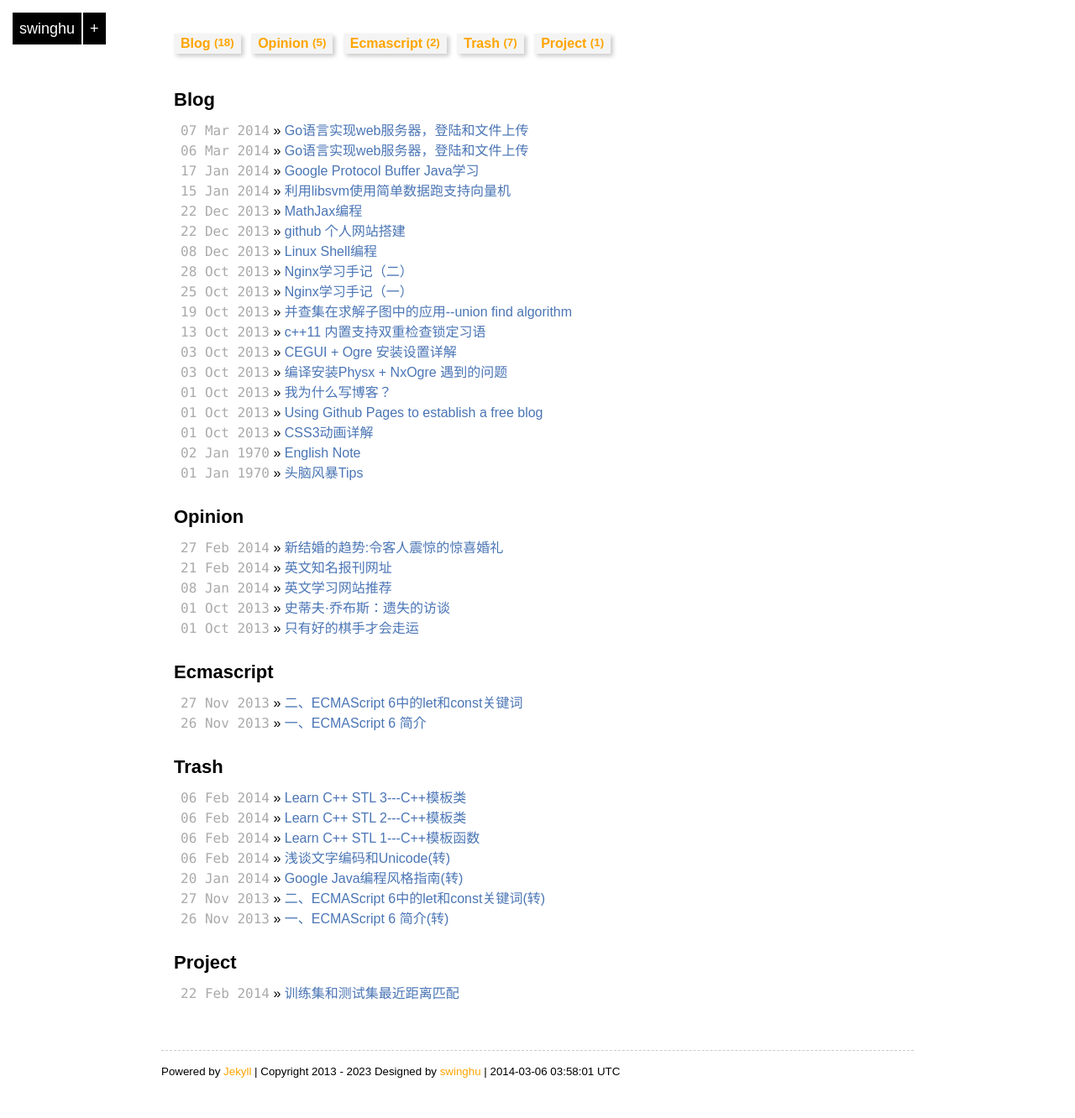
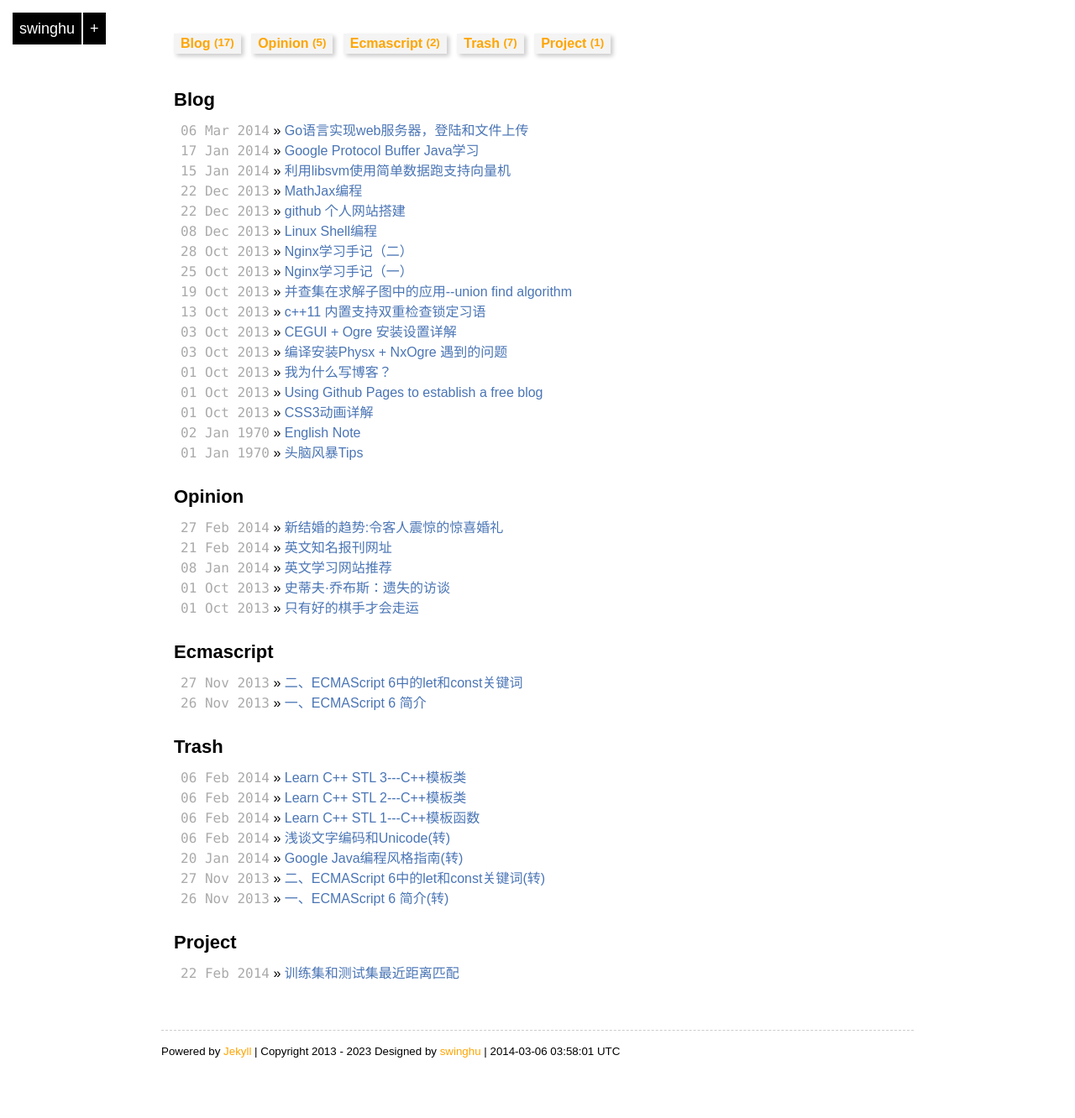
Before and after one commit to swinghu/swinghu.github.com, a Jekyll site: the page built from categories/index.md, in a window 1280 px wide. Shown: the whole page at 84% size. Built offline with Jekyll 4.4.1, drawn with Linux system fonts in a browser that asks for light colours; Markdown is read by kramdown in place of the engine named in the settings; comment, search, counter and statistics services are not loaded; after the commit the page ends 1308 px from its top, so only the background shows below that.

Commit message:
add new file

```diff
--- a/_posts/blog/2014-3-6-Go-language-webserver-login-and-uploadfile.md
+++ b/_posts/blog/2014-3-6-Go-language-webserver-login-and-uploadfile.html
@@ -1,10 +1,3 @@
----
-layout: post
-title: Go语言实现web服务器，登陆和文件上传
-description: 学习使用Go语言实现一个web服务器，编写登陆页面，上传文件页面，实现简单登陆验证和文件上传功能
-category: blog
----
-
 ---
 layout: post
 title: Go语言实现web服务器，登陆和文件上传
@@ -304,7 +297,8 @@ img {
   max-width: 100%
 }
 </style>
-
+</head>
+<body>
 <h1 id="go-web-">Go语言实现web服务器，登陆和文件上传</h1>
 <p>学习使用Go语言实现一个web服务器，编写登陆页面，上传文件页面，实现简单登陆验证和文件上传功能</p>
 <h2 id="web-">web服务器</h2>
@@ -331,7 +325,31 @@ img {
     }</code></pre>
 <p>浏览器输入127.0.0.1,查看结果：<br><img src="http://i.imgur.com/WIRrOcq.png" alt=""></p>
 <h2 id="-">登陆页面设计</h2>
-<p>Notepad++ 编写html文件并保存为login.gptl(以下github自动将html转换为网页显示)<br>    <html><br>    <head><br>    <title></title><br>    </head><br>    <body><br>        <table weith="1024" heigth="400"><br>        <input type="checkbox" name = "interest" value = "football">足球<br>        <input type="checkbox" name = "interest" value= "basketball">篮球<br>        <input type="checkbox" name = "interest" value ="tennis">网球<br>        <form action="/login" method="post"><br>            用户名:<input type="text" name="username"><br>            密码:<input type="password" name="password"><br>            <input type = "hidden" name = "token" value = "{{.}}"><br>            <input type="submit" value="登陆"><br>        </form><br>        <select name = "fruit"><br>        <option value = "apple">apple</option><br>        <option value = "pear"> pear</option><br>        <option value = "banana">banana</option><br>        </select><br>    </body><br>    </html></p>
+<p>Notepad++ 编写html文件并保存为login.gptl(以下github自动将html转换为网页显示)    </p>
+<blockquote>
+<pre><code>&lt;html&gt;
+&lt;head&gt;
+&lt;title&gt;&lt;/title&gt;
+&lt;/head&gt;
+&lt;body&gt;
+    &lt;table weith=&quot;1024&quot; heigth=&quot;400&quot;&gt;
+    &lt;input type=&quot;checkbox&quot; name = &quot;interest&quot; value = &quot;football&quot;&gt;足球
+    &lt;input type=&quot;checkbox&quot; name = &quot;interest&quot; value= &quot;basketball&quot;&gt;篮球
+    &lt;input type=&quot;checkbox&quot; name = &quot;interest&quot; value =&quot;tennis&quot;&gt;网球
+    &lt;form action=&quot;/login&quot; method=&quot;post&quot;&gt;
+        用户名:&lt;input type=&quot;text&quot; name=&quot;username&quot;&gt;
+        密码:&lt;input type=&quot;password&quot; name=&quot;password&quot;&gt;
+        &lt;input type = &quot;hidden&quot; name = &quot;token&quot; value = &quot;{{.}}&quot;&gt;
+        &lt;input type=&quot;submit&quot; value=&quot;登陆&quot;&gt;
+    &lt;/form&gt;
+    &lt;select name = &quot;fruit&quot;&gt;
+    &lt;option value = &quot;apple&quot;&gt;apple&lt;/option&gt;
+    &lt;option value = &quot;pear&quot;pear&lt;/option&gt;
+    &lt;option value = &quot;banana&quot;&gt;banana&lt;/option&gt;
+    &lt;/select&gt;
+&lt;/body&gt;
+&lt;/html&gt;</code></pre>
+</blockquote>
 <p>注意将保存文件的格式设为UTF-8无BOM格式，否则可能由于编码问题，导致出错（直接显示页面HTML文件的内容）。<br>编写服务器端登陆处理代码：<br>    func login(w http.ResponseWriter, r *http.Request) {<br>        fmt.Println(&quot;method:&quot;, r.Method) //获取请求的方法<br>        if r.Method == &quot;GET&quot; {<br>            crutime := time.Now().Unix()<br>            h := md5.New()<br>            io.WriteString(h,strconv.FormatInt(crutime,10))<br>            token := fmt.Sprintf(&quot;%x&quot;,h.Sum(nil))</p>
 <pre><code>        t, _ := template.ParseFiles(&quot;login.gtpl&quot;)
         w.Header().Set(&quot;Content-Type&quot;, &quot;text/html; charset=utf-8&quot;)// fix the the return html file
@@ -363,10 +381,34 @@ img {
         }
     }
 }</code></pre>
-<p>启动该页面的处理函数：<br>    func main() {<br>    .............<br>    http.HandleFunc(&quot;/login&quot;, login)         //设置访问的路由<br>    .............<br>    err := http.ListenAndServe(&quot;:9090&quot;, nil) //设置监听的端口<br>    if err != nil {<br>        log.Fatal(&quot;ListenAndServe: &quot;, err)<br>    }</p>
+<p>启动该页面的处理函数：</p>
+<pre><code>func main() {
+.............
+http.HandleFunc(&quot;/login&quot;, login)         //设置访问的路由
+.............
+err := http.ListenAndServe(&quot;:9090&quot;, nil) //设置监听的端口
+if err != nil {
+    log.Fatal(&quot;ListenAndServe: &quot;, err)
+}</code></pre>
 <p>浏览器输入127.0.0.1:9090,查看结果：<br><img src="http://i.imgur.com/LFJRDb4.png" alt=""></p>
 <h2 id="-">文档上传</h2>
-<p>Notepad++ 编写html文件并保存问upload.gtpl(以下github自动将html转换为网页显示)<br>    <html><br>    <head><br>    <title>upload file</title><br>    </head><br>    <body><br>        <form enctype ="multipart/form-data" action ="http://127.0.0.1:9090/upload" method = "post"><br>            <input type = "file" name ="uploadfile"/><br>            <input type = "hidden" name = "token" value ="{{.}}"/><br>            <input type = "submit" value = "upload" /><br>            <input type = "hidden" name = "token" value = "{{.}}"><br>        </form><br>    </body><br>    </html><br>注意将保存文件的格式设为UTF-8无BOM格式，否则可能由于编码问题，导致出错（直接显示页面HTML文件的内容）。<br>编写服务器端登陆处理代码：</p>
+<p>Notepad++ 编写html文件并保存问upload.gtpl(以下github自动将html转换为网页显示)</p>
+<blockquote>
+<pre><code>&lt;html&gt;
+&lt;head&gt;
+&lt;title&gt;upload file&lt;/title&gt;
+&lt;/head&gt;
+&lt;body&gt;
+    &lt;form enctype =&quot;multipart/form-data&quot; action =&quot;http://127.0.0.1:9090/upload&quot; method = &quot;post&quot;&gt;
+        &lt;input type = &quot;file&quot; name =&quot;uploadfile&quot;/&gt;
+        &lt;input type = &quot;hidden&quot; name = &quot;token&quot; value =&quot;{{.}}&quot;/&gt;
+        &lt;input type = &quot;submit&quot; value = &quot;upload&quot; /&gt;
+        &lt;input type = &quot;hidden&quot; name = &quot;token&quot; value = &quot;{{.}}&quot;
+    &lt;/form&gt;
+&lt;/body&gt;
+&lt;/html&gt;</code></pre>
+</blockquote>
+<p>注意将保存文件的格式设为UTF-8无BOM格式，否则可能由于编码问题，导致出错（直接显示页面HTML文件的内容）。<br>编写服务器端登陆处理代码：</p>
 <pre><code>func upload (w http.ResponseWriter, r *http.Request) {//上传文件处理
     fmt.Println(&quot;method&quot;,r.Method)
     if r.Method == &quot;GET&quot; {
@@ -428,5 +470,6 @@ scheme
 []</code></pre>
 <p>源码获取：<img src="http://i.imgur.com/t4ps3Uh.png" alt=""><br><a href="https://github.com/swinghu/gowebserver.git" title="Go webserver"><a href="https://github.com/swinghu/gowebserver.git">https://github.com/swinghu/gowebserver.git</a></a></p>
 
-
+</body>
+</html>
 <!-- This document was created with MarkdownPad, the Markdown editor for Windows (http://markdownpad.com) -->
--- a/_posts/blog/2014-3-7-Go-language-webserver-login-and-uploadfile.html
+++ /dev/null
@@ -1,444 +0,0 @@
----
-layout: post
-title: Go语言实现web服务器，登陆和文件上传
-description: 学习使用Go语言实现一个web服务器，编写登陆页面，上传文件页面，实现简单登陆验证和文件上传功能
-category: blog
----
-
-<!DOCTYPE html PUBLIC "-//W3C//DTD XHTML 1.0 Transitional//EN" "http://www.w3.org/TR/xhtml1/DTD/xhtml1-transitional.dtd">
-<html xmlns="http://www.w3.org/1999/xhtml" xml:lang="en" lang="en">
-<head>
-<title>2014-3-6-Go-language-webserver-login-and-uploadfile</title>
-<meta http-equiv="Content-Type" content="text/html; charset=utf-8" />
-<style type="text/css">
-/* GitHub stylesheet for MarkdownPad (http://markdownpad.com) */
-/* Author: Nicolas Hery - http://nicolashery.com */
-/* Version: b13fe65ca28d2e568c6ed5d7f06581183df8f2ff */
-/* Source: https://github.com/nicolahery/markdownpad-github */
-
-/* RESET
-=============================================================================*/
-
-html, body, div, span, applet, object, iframe, h1, h2, h3, h4, h5, h6, p, blockquote, pre, a, abbr, acronym, address, big, cite, code, del, dfn, em, img, ins, kbd, q, s, samp, small, strike, strong, sub, sup, tt, var, b, u, i, center, dl, dt, dd, ol, ul, li, fieldset, form, label, legend, table, caption, tbody, tfoot, thead, tr, th, td, article, aside, canvas, details, embed, figure, figcaption, footer, header, hgroup, menu, nav, output, ruby, section, summary, time, mark, audio, video {
-  margin: 0;
-  padding: 0;
-  border: 0;
-}
-
-/* BODY
-=============================================================================*/
-
-body {
-  font-family: Helvetica, arial, freesans, clean, sans-serif;
-  font-size: 14px;
-  line-height: 1.6;
-  color: #333;
-  background-color: #fff;
-  padding: 20px;
-  max-width: 960px;
-  margin: 0 auto;
-}
-
-body>*:first-child {
-  margin-top: 0 !important;
-}
-
-body>*:last-child {
-  margin-bottom: 0 !important;
-}
-
-/* BLOCKS
-=============================================================================*/
-
-p, blockquote, ul, ol, dl, table, pre {
-  margin: 15px 0;
-}
-
-/* HEADERS
-=============================================================================*/
-
-h1, h2, h3, h4, h5, h6 {
-  margin: 20px 0 10px;
-  padding: 0;
-  font-weight: bold;
-  -webkit-font-smoothing: antialiased;
-}
-
-h1 tt, h1 code, h2 tt, h2 code, h3 tt, h3 code, h4 tt, h4 code, h5 tt, h5 code, h6 tt, h6 code {
-  font-size: inherit;
-}
-
-h1 {
-  font-size: 28px;
-  color: #000;
-}
-
-h2 {
-  font-size: 24px;
-  border-bottom: 1px solid #ccc;
-  color: #000;
-}
-
-h3 {
-  font-size: 18px;
-}
-
-h4 {
-  font-size: 16px;
-}
-
-h5 {
-  font-size: 14px;
-}
-
-h6 {
-  color: #777;
-  font-size: 14px;
-}
-
-body>h2:first-child, body>h1:first-child, body>h1:first-child+h2, body>h3:first-child, body>h4:first-child, body>h5:first-child, body>h6:first-child {
-  margin-top: 0;
-  padding-top: 0;
-}
-
-a:first-child h1, a:first-child h2, a:first-child h3, a:first-child h4, a:first-child h5, a:first-child h6 {
-  margin-top: 0;
-  padding-top: 0;
-}
-
-h1+p, h2+p, h3+p, h4+p, h5+p, h6+p {
-  margin-top: 10px;
-}
-
-/* LINKS
-=============================================================================*/
-
-a {
-  color: #4183C4;
-  text-decoration: none;
-}
-
-a:hover {
-  text-decoration: underline;
-}
-
-/* LISTS
-=============================================================================*/
-
-ul, ol {
-  padding-left: 30px;
-}
-
-ul li > :first-child,
-ol li > :first-child,
-ul li ul:first-of-type,
-ol li ol:first-of-type,
-ul li ol:first-of-type,
-ol li ul:first-of-type {
-  margin-top: 0px;
-}
-
-ul ul, ul ol, ol ol, ol ul {
-  margin-bottom: 0;
-}
-
-dl {
-  padding: 0;
-}
-
-dl dt {
-  font-size: 14px;
-  font-weight: bold;
-  font-style: italic;
-  padding: 0;
-  margin: 15px 0 5px;
-}
-
-dl dt:first-child {
-  padding: 0;
-}
-
-dl dt>:first-child {
-  margin-top: 0px;
-}
-
-dl dt>:last-child {
-  margin-bottom: 0px;
-}
-
-dl dd {
-  margin: 0 0 15px;
-  padding: 0 15px;
-}
-
-dl dd>:first-child {
-  margin-top: 0px;
-}
-
-dl dd>:last-child {
-  margin-bottom: 0px;
-}
-
-/* CODE
-=============================================================================*/
-
-pre, code, tt {
-  font-size: 12px;
-  font-family: Consolas, "Liberation Mono", Courier, monospace;
-}
-
-code, tt {
-  margin: 0 0px;
-  padding: 0px 0px;
-  white-space: nowrap;
-  border: 1px solid #eaeaea;
-  background-color: #f8f8f8;
-  border-radius: 3px;
-}
-
-pre>code {
-  margin: 0;
-  padding: 0;
-  white-space: pre;
-  border: none;
-  background: transparent;
-}
-
-pre {
-  background-color: #f8f8f8;
-  border: 1px solid #ccc;
-  font-size: 13px;
-  line-height: 19px;
-  overflow: auto;
-  padding: 6px 10px;
-  border-radius: 3px;
-}
-
-pre code, pre tt {
-  background-color: transparent;
-  border: none;
-}
-
-kbd {
-    -moz-border-bottom-colors: none;
-    -moz-border-left-colors: none;
-    -moz-border-right-colors: none;
-    -moz-border-top-colors: none;
-    background-color: #DDDDDD;
-    background-image: linear-gradient(#F1F1F1, #DDDDDD);
-    background-repeat: repeat-x;
-    border-color: #DDDDDD #CCCCCC #CCCCCC #DDDDDD;
-    border-image: none;
-    border-radius: 2px 2px 2px 2px;
-    border-style: solid;
-    border-width: 1px;
-    font-family: "Helvetica Neue",Helvetica,Arial,sans-serif;
-    line-height: 10px;
-    padding: 1px 4px;
-}
-
-/* QUOTES
-=============================================================================*/
-
-blockquote {
-  border-left: 4px solid #DDD;
-  padding: 0 15px;
-  color: #777;
-}
-
-blockquote>:first-child {
-  margin-top: 0px;
-}
-
-blockquote>:last-child {
-  margin-bottom: 0px;
-}
-
-/* HORIZONTAL RULES
-=============================================================================*/
-
-hr {
-  clear: both;
-  margin: 15px 0;
-  height: 0px;
-  overflow: hidden;
-  border: none;
-  background: transparent;
-  border-bottom: 4px solid #ddd;
-  padding: 0;
-}
-
-/* TABLES
-=============================================================================*/
-
-table th {
-  font-weight: bold;
-}
-
-table th, table td {
-  border: 1px solid #ccc;
-  padding: 6px 13px;
-}
-
-table tr {
-  border-top: 1px solid #ccc;
-  background-color: #fff;
-}
-
-table tr:nth-child(2n) {
-  background-color: #f8f8f8;
-}
-
-/* IMAGES
-=============================================================================*/
-
-img {
-  max-width: 100%
-}
-</style>
-</head>
-<body>
-<h1 id="go-web-">Go语言实现web服务器，登陆和文件上传</h1>
-<p>学习使用Go语言实现一个web服务器，编写登陆页面，上传文件页面，实现简单登陆验证和文件上传功能</p>
-<h2 id="web-">web服务器</h2>
-<pre><code>func sayhelloName(w http.ResponseWriter, r *http.Request) {
-    r.ParseForm()       //解析url传递的参数，对于POST则解析响应包的主体（request body）
-    //注意:如果没有调用ParseForm方法，下面无法获取表单的数据
-    fmt.Println(r.Form) //这些信息是输出到服务器端的打印信息
-    fmt.Println(&quot;path&quot;, r.URL.Path)
-    fmt.Println(&quot;scheme&quot;, r.URL.Scheme)
-    fmt.Println(r.Form[&quot;url_long&quot;])
-    for k, v := range r.Form {
-        fmt.Println(&quot;key:&quot;, k)
-        fmt.Println(&quot;val:&quot;, strings.Join(v, &quot;&quot;))
-    }
-    fmt.Fprintf(w, &quot;Hello swinghu!&quot;) //这个写入到w的是输出到客户端的
-}</code></pre>
-<p>启动该页面的处理函数</p>
-<pre><code>    main（）{
-          http.HandleFunc(&quot;/&quot;, sayhelloName)       //设置访问的路由
-        err := http.ListenAndServe(&quot;:9090&quot;, nil) //设置监听的端口
-        if err != nil {
-            log.Fatal(&quot;ListenAndServe: &quot;, err)
-        }
-    }</code></pre>
-<p>浏览器输入127.0.0.1,查看结果：<br><img src="http://i.imgur.com/WIRrOcq.png" alt=""></p>
-<h2 id="-">登陆页面设计</h2>
-<p>Notepad++ 编写html文件并保存为login.gptl(以下github自动将html转换为网页显示)    </p>
-<blockquote>
-<html><br>    <head><br>    <title></title><br>    </head><br>    <body><br>        <table weith="1024" heigth="400"><br>        <input type="checkbox" name = "interest" value = "football">足球<br>        <input type="checkbox" name = "interest" value= "basketball">篮球<br>        <input type="checkbox" name = "interest" value ="tennis">网球<br>        <form action="/login" method="post"><br>            用户名:<input type="text" name="username"><br>            密码:<input type="password" name="password"><br>            <input type = "hidden" name = "token" value = "{{.}}"><br>            <input type="submit" value="登陆"><br>        </form><br>        <select name = "fruit"><br>        <option value = "apple">apple</option><br>        <option value = "pear"pear</option><br>        <option value = "banana">banana</option><br>        </select><br>    </body><br>    </html>
-
-</blockquote>
-<p>注意将保存文件的格式设为UTF-8无BOM格式，否则可能由于编码问题，导致出错（直接显示页面HTML文件的内容）。<br>编写服务器端登陆处理代码：<br>    func login(w http.ResponseWriter, r *http.Request) {<br>        fmt.Println(&quot;method:&quot;, r.Method) //获取请求的方法<br>        if r.Method == &quot;GET&quot; {<br>            crutime := time.Now().Unix()<br>            h := md5.New()<br>            io.WriteString(h,strconv.FormatInt(crutime,10))<br>            token := fmt.Sprintf(&quot;%x&quot;,h.Sum(nil))</p>
-<pre><code>        t, _ := template.ParseFiles(&quot;login.gtpl&quot;)
-        w.Header().Set(&quot;Content-Type&quot;, &quot;text/html; charset=utf-8&quot;)// fix the the return html file
-        t.Execute(w, token)//增加 token：将nil 改为token
-        } else {
-        //请求的是登陆数据，那么执行登陆的逻辑判断
-        r.ParseForm()//默认handler 不对form进行解析
-        token := r.Form.Get(&quot;token&quot;)
-        if token != &quot;&quot; {
-            fmt.Println(&quot;token is :&quot;, template.HTMLEscapeString(r.Form.Get(&quot;token&quot;)))
-        } else {
-            fmt.Println(&quot;token  errer&quot;)
-        }
-
-        fmt.Println(&quot;username:&quot;, template.HTMLEscapeString(r.Form.Get(&quot;username&quot;)))
-        fmt.Println(&quot;password:&quot;, template.HTMLEscapeString(r.Form.Get(&quot;password&quot;)))
-        fmt.Println(&quot;fruit:&quot;,template.HTMLEscapeString(r.Form.Get(&quot;fruit&quot;)))
-
-        if len(r.Form.Get(&quot;password&quot;)) == 0 {
-            //template.HTMLEscape(w,[]byte(&quot;password is null&quot;))
-            t, _ := template.ParseFiles(&quot;login.gtpl&quot;)
-               w.Header().Set(&quot;Content-Type&quot;, &quot;text/html; charset=utf-8&quot;)
-               t.Execute(w, nil)
-        }else {
-            t, _ := template.ParseFiles(&quot;upload.gtpl&quot;)//实现登陆后跳转到upload页面
-            w.Header().Set(&quot;Content-Type&quot;, &quot;text/html; charset=utf-8&quot;)
-               t.Execute(w, nil)
-            template.HTMLEscape(w,[]byte(&quot;Hello &quot;+r.Form.Get(&quot;username&quot;)+&quot;,you have loginning,the web token is &quot;+template.HTMLEscapeString(r.Form.Get(&quot;token&quot;))))
-        }
-    }
-}</code></pre>
-<p>启动该页面的处理函数：</p>
-<pre><code>func main() {
-.............
-http.HandleFunc(&quot;/login&quot;, login)         //设置访问的路由
-.............
-err := http.ListenAndServe(&quot;:9090&quot;, nil) //设置监听的端口
-if err != nil {
-    log.Fatal(&quot;ListenAndServe: &quot;, err)
-}</code></pre>
-<p>浏览器输入127.0.0.1:9090,查看结果：<br><img src="http://i.imgur.com/LFJRDb4.png" alt=""></p>
-<h2 id="-">文档上传</h2>
-<p>Notepad++ 编写html文件并保存问upload.gtpl(以下github自动将html转换为网页显示)</p>
-<blockquote>
-   <html><br>    <head><br>    <title>upload file</title><br>    </head><br>    <body><br>        <form enctype ="multipart/form-data" action ="http://127.0.0.1:9090/upload" method = "post"><br>            <input type = "file" name ="uploadfile"/><br>            <input type = "hidden" name = "token" value ="{{.}}"/><br>            <input type = "submit" value = "upload" /><br>            <input type = "hidden" name = "token" value = "{{.}}"
-        </form><br>    </body><br>    </html>
-
-</blockquote>
-<p>注意将保存文件的格式设为UTF-8无BOM格式，否则可能由于编码问题，导致出错（直接显示页面HTML文件的内容）。<br>编写服务器端登陆处理代码：</p>
-<pre><code>func upload (w http.ResponseWriter, r *http.Request) {//上传文件处理
-    fmt.Println(&quot;method&quot;,r.Method)
-    if r.Method == &quot;GET&quot; {
-        crutime := time.Now().Unix()
-        h := md5.New()
-        io.WriteString(h,strconv.FormatInt(crutime,10))
-        token := fmt.Sprintf(&quot;%x&quot;,h.Sum(nil))
-        t, _ := template.ParseFiles(&quot;upload.gtpl&quot;)
-        t.Execute(w,token)
-    }else {
-        r.ParseMultipartForm(32&lt;&lt;20)
-        file, handler ,err := r.FormFile(&quot;uploadfile&quot;)
-        if err != nil {
-            fmt.Println(err)
-            return
-        }
-
-        defer file.Close()
-        fmt.Fprintf(w,&quot;%v&quot;,handler.Header)
-
-        f, err := os.OpenFile(&quot;./test/&quot;+handler.Filename,os.O_WRONLY|os.O_CREATE,0666)
-        if err != nil {
-            fmt.Println(err)
-            return
-        } else {
-            fmt.Println(&quot;File:&quot;+handler.Filename+&quot; upload successfully&quot;)
-        }
-        defer f.Close()
-        io.Copy(f,file)
-    }
-}</code></pre>
-<p>启动该页面的处理函数：</p>
-<pre><code>    func main() {
-        .............
-        http.HandleFunc(&quot;/login&quot;, login)         //设置访问的路由
-        .............
-        http.HandleFunc(&quot;/upload&quot;,upload)//设置上传文件的访问路由
-        err := http.ListenAndServe(&quot;:9090&quot;, nil) //设置监听的端口
-
-        if err != nil {
-            log.Fatal(&quot;ListenAndServe: &quot;, err)
-        }</code></pre>
-<p>浏览器输入127.0.0.1:9090,输入用户名，密码（密码不能为空）登陆后，页面跳转到upload 页面，选择本地文件点击上传，查看结果：<br><img src="http://i.imgur.com/oGM7gin.png" alt=""><br><img src="http://i.imgur.com/dW2Z3Rp.png" alt=""></p>
-<p>整个执行过程服务端输出为：</p>
-<pre><code>method: POST
-token is : c405a0c1f62eaa856394b21462fafb2c
-username: gouser
-password: dkjssdfsdf
-fruit:
-map[]
-path /favicon.ico
-scheme
-[]
-method POST
-File:Server.go upload successfully
-map[]
-path /favicon.ico
-scheme
-[]</code></pre>
-<p>源码获取：<img src="http://i.imgur.com/t4ps3Uh.png" alt=""><br><a href="https://github.com/swinghu/gowebserver.git" title="Go webserver"><a href="https://github.com/swinghu/gowebserver.git">https://github.com/swinghu/gowebserver.git</a></a></p>
-
-</body>
-</html>
-<!-- This document was created with MarkdownPad, the Markdown editor for Windows (http://markdownpad.com) -->
```
